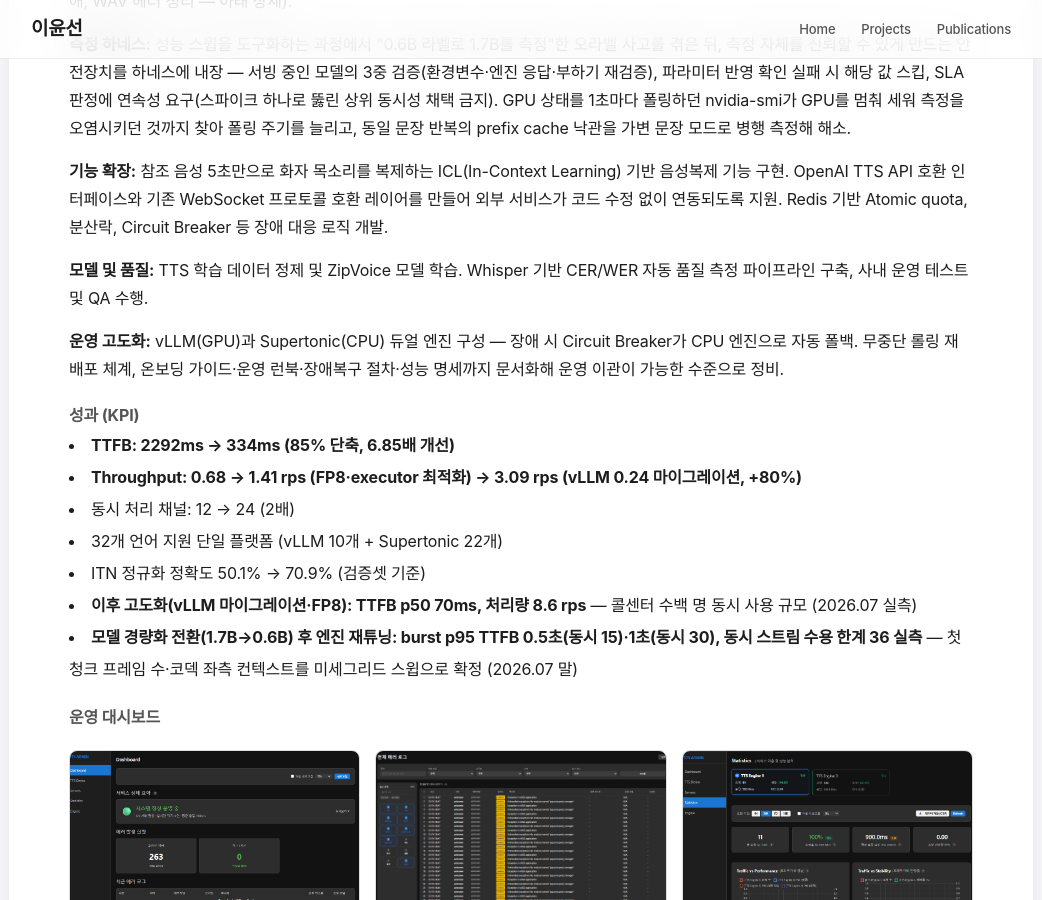
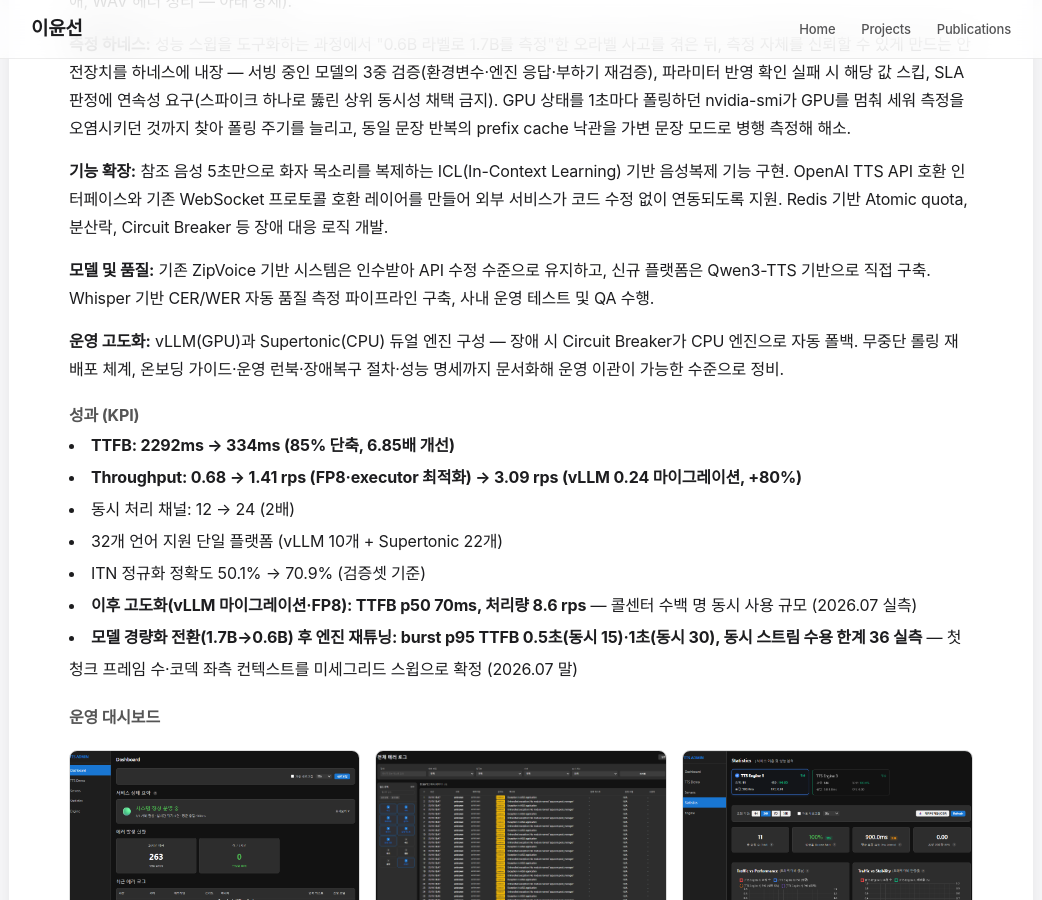
Before and after one commit to ckc5800/ckc5800.github.io, a Jekyll site: the page built from projects.html, in a window 1280 px wide and 900 px high, scrolled down 1140 px. Shown: the whole window, without its empty margins (119-1161 px from the left). Built offline with Jekyll 4.4.1, drawn with Linux system fonts in a browser that asks for light colours; some web fonts are replaced.

Commit message:
ZipVoice 표기 정정 — 모델 학습이 아니라 기존 시스템 인수 후 API 수정 (본인 확인)
Co-Authored-By: Claude Fable 5 <noreply@anthropic.com>

```diff
--- a/projects.html
+++ b/projects.html
@@ -57,7 +57,7 @@ title: Projects
     <p><strong>성능 최적화:</strong> L40S GPU 추론 환경 구성, FP8 양자화, executor backend 최적화 및 concurrency tuning으로 추론 처리량 개선. Pre-Normalization, CUDA Graph Warmup, 세마포어 동시성 제어로 GPU 메모리 활용 개선. Redis 캐싱으로 동일 문장 재요청 시 즉시 스트리밍 개시(캐시 히트 TTFB 50ms 미만). 6가지 엔지니어링 문제 해결 (팝 노이즈, 스토리지 누수, 세션 탈취, ITN 토크나이저, 백색소음 장애, WAV 헤더 정리 — 아래 상세).</p>
     <p><strong>측정 하네스:</strong> 성능 스윕을 도구화하는 과정에서 "0.6B 라벨로 1.7B를 측정"한 오라벨 사고를 겪은 뒤, 측정 자체를 신뢰할 수 있게 만드는 안전장치를 하네스에 내장 — 서빙 중인 모델의 3중 검증(환경변수·엔진 응답·부하기 재검증), 파라미터 반영 확인 실패 시 해당 값 스킵, SLA 판정에 연속성 요구(스파이크 하나로 뚫린 상위 동시성 채택 금지). GPU 상태를 1초마다 폴링하던 nvidia-smi가 GPU를 멈춰 세워 측정을 오염시키던 것까지 찾아 폴링 주기를 늘리고, 동일 문장 반복의 prefix cache 낙관을 가변 문장 모드로 병행 측정해 해소.</p>
     <p><strong>기능 확장:</strong> 참조 음성 5초만으로 화자 목소리를 복제하는 ICL(In-Context Learning) 기반 음성복제 기능 구현. OpenAI TTS API 호환 인터페이스와 기존 WebSocket 프로토콜 호환 레이어를 만들어 외부 서비스가 코드 수정 없이 연동되도록 지원. Redis 기반 Atomic quota, 분산락, Circuit Breaker 등 장애 대응 로직 개발.</p>
-    <p><strong>모델 및 품질:</strong> TTS 학습 데이터 정제 및 ZipVoice 모델 학습. Whisper 기반 CER/WER 자동 품질 측정 파이프라인 구축, 사내 운영 테스트 및 QA 수행.</p>
+    <p><strong>모델 및 품질:</strong> 기존 ZipVoice 기반 시스템은 인수받아 API 수정 수준으로 유지하고, 신규 플랫폼은 Qwen3-TTS 기반으로 직접 구축. Whisper 기반 CER/WER 자동 품질 측정 파이프라인 구축, 사내 운영 테스트 및 QA 수행.</p>
     <p><strong>운영 고도화:</strong> vLLM(GPU)과 Supertonic(CPU) 듀얼 엔진 구성 — 장애 시 Circuit Breaker가 CPU 엔진으로 자동 폴백. 무중단 롤링 재배포 체계, 온보딩 가이드·운영 런북·장애복구 절차·성능 명세까지 문서화해 운영 이관이 가능한 수준으로 정비.</p>
 
     <h4 style="margin-top: 20px; color: #555;">성과 (KPI)</h4>
```
